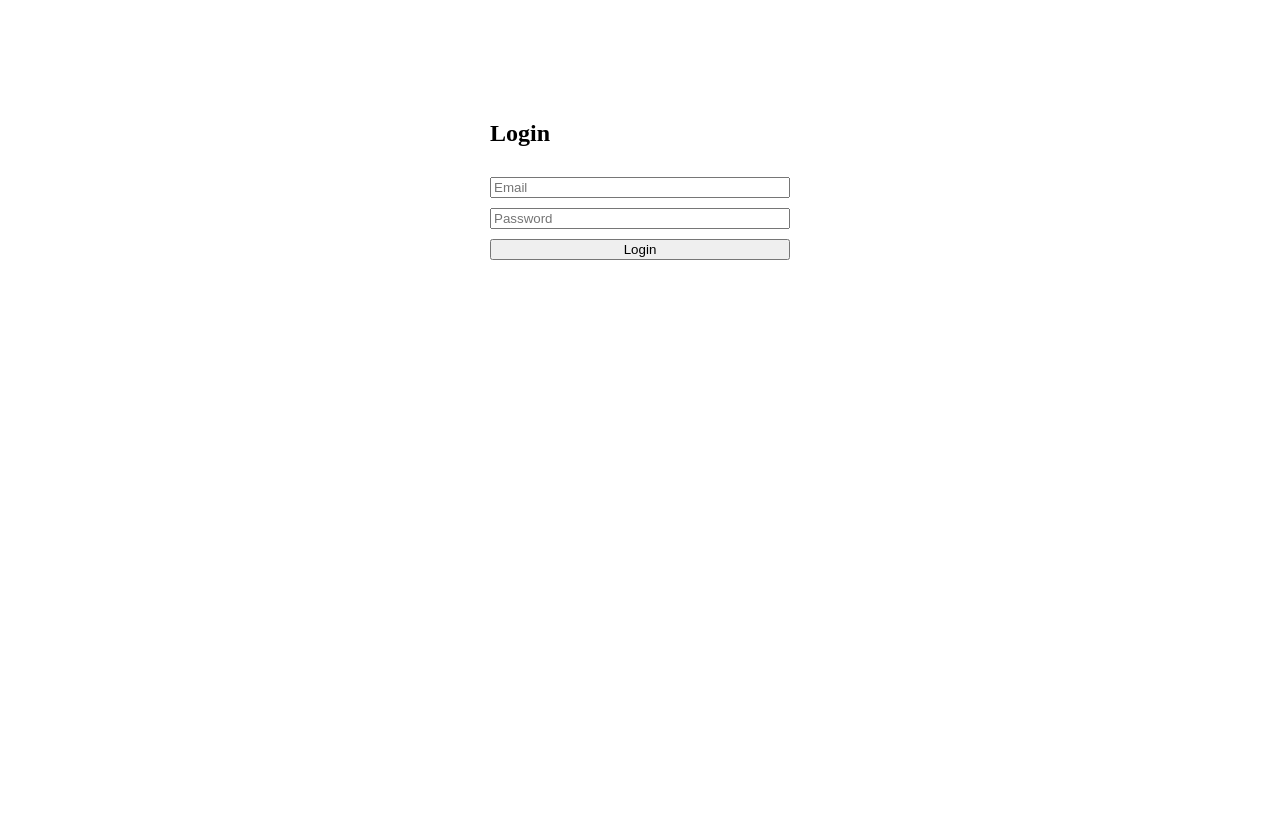
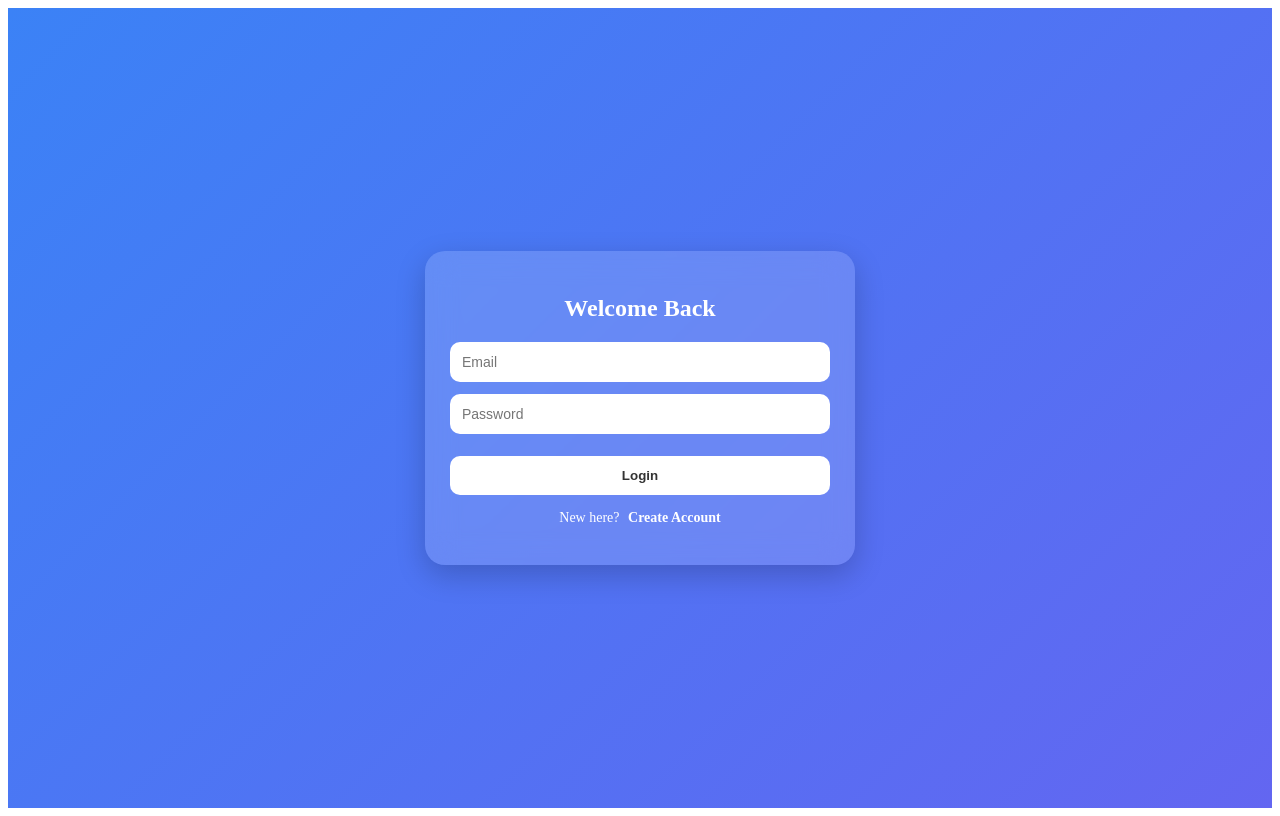
Before and after one commit to pankajkumarpatidar/leorder-frontend, a React (Vite) app: page / in a window 1280 px wide. Built offline with nearby package versions, Linux system fonts and the light colour scheme; no server answers.

Commit message:
frontend updated (login UI + signup)

```diff
--- a/src/pages/Login.jsx
+++ b/src/pages/Login.jsx
@@ -1,47 +1,156 @@
-import { useState } from "react";
+import React, { useState } from "react";
 import axios from "axios";
 
-function Login() {
-  const [email, setEmail] = useState("");
-  const [password, setPassword] = useState("");
+export default function Login() {
+  const [isSignup, setIsSignup] = useState(false);
 
-  const handleLogin = async () => {
+  const [form, setForm] = useState({
+    name: "",
+    email: "",
+    password: ""
+  });
+
+  const handleChange = (e) => {
+    setForm({ ...form, [e.target.name]: e.target.value });
+  };
+
+  const API = process.env.REACT_APP_API;
+
+  const handleSubmit = async () => {
     try {
-      const res = await axios.post(
-        "http://localhost:5000/api/auth/login",
-        { email, password }
-      );
+      const url = isSignup
+        ? `${API}/api/auth/register`
+        : `${API}/api/auth/login`;
 
+      const res = await axios.post(url, form);
+
+      if (res.data.success) {
+        if (!isSignup) {
           localStorage.setItem("token", res.data.token);
-
-      alert("Login Success");
-
+          localStorage.setItem("role", res.data.user.role);
           window.location.href = "/dashboard";
+        } else {
+          alert("Signup successful! अब login करो");
+          setIsSignup(false);
+        }
+      } else {
+        alert(res.data.message);
+      }
     } catch (err) {
-      alert("Login Failed");
+      alert("Error");
     }
   };
 
   return (
-    <div style={{ maxWidth: 300, margin: "100px auto", display: "flex", flexDirection: "column", gap: 10 }}>
-      <h2>Login</h2>
+    <div style={styles.container}>
+      <div style={styles.card}>
+
+        <h2 style={styles.title}>
+          {isSignup ? "Create Account" : "Welcome Back"}
+        </h2>
+
+        {isSignup && (
+          <input
+            name="name"
+            placeholder="Full Name"
+            style={styles.input}
+            onChange={handleChange}
+          />
+        )}
 
         <input
+          name="email"
           placeholder="Email"
-        value={email}
-        onChange={(e) => setEmail(e.target.value)}
+          style={styles.input}
+          onChange={handleChange}
         />
 
         <input
+          name="password"
+          type="password"
           placeholder="Password"
-        type="password"
-        value={password}
-        onChange={(e) => setPassword(e.target.value)}
+          style={styles.input}
+          onChange={handleChange}
         />
 
-      <button onClick={handleLogin}>Login</button>
+        <button style={styles.button} onClick={handleSubmit}>
+          {isSignup ? "Sign Up" : "Login"}
+        </button>
+
+        <p style={styles.toggle}>
+          {isSignup ? "Already have account?" : "New here?"}
+          <span
+            style={styles.link}
+            onClick={() => setIsSignup(!isSignup)}
+          >
+            {isSignup ? " Login" : " Create Account"}
+          </span>
+        </p>
+      </div>
     </div>
   );
 }
 
-export default Login;
+
+// 🎨 STYLES
+const styles = {
+  container: {
+    height: "100vh",
+    background: "linear-gradient(135deg, #3b82f6, #6366f1)",
+    display: "flex",
+    justifyContent: "center",
+    alignItems: "center"
+  },
+
+  card: {
+    width: "90%",
+    maxWidth: 380,
+    padding: 25,
+    borderRadius: 20,
+    background: "rgba(255,255,255,0.15)",
+    backdropFilter: "blur(15px)",
+    boxShadow: "0 10px 30px rgba(0,0,0,0.2)",
+    display: "flex",
+    flexDirection: "column"
+  },
+
+  title: {
+    textAlign: "center",
+    color: "#fff",
+    marginBottom: 20
+  },
+
+  input: {
+    padding: 12,
+    marginBottom: 12,
+    borderRadius: 10,
+    border: "none",
+    outline: "none",
+    fontSize: 14
+  },
+
+  button: {
+    padding: 12,
+    borderRadius: 10,
+    border: "none",
+    background: "#fff",
+    color: "#333",
+    fontWeight: "bold",
+    cursor: "pointer",
+    marginTop: 10
+  },
+
+  toggle: {
+    marginTop: 15,
+    textAlign: "center",
+    color: "#fff",
+    fontSize: 14
+  },
+
+  link: {
+    marginLeft: 5,
+    fontWeight: "bold",
+    cursor: "pointer",
+    color: "#fff"
+  }
+};
```
Lines whose indentation alone changed are shown as unchanged.
